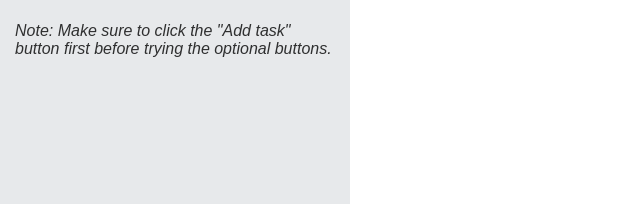
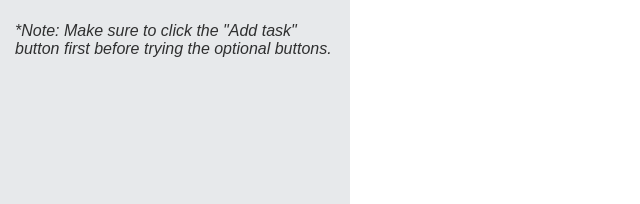
Before and after one commit to hazelnut6/To-do, a plain HTML site: page index.html in a window 1280 px wide. Shown: the part 592-796 px from the top of the page, 0-640 px from the left. Drawn offline with Linux system fonts and the light colour scheme.

Commit message:
Modify note section

```diff
--- a/index.html
+++ b/index.html
@@ -51,7 +51,7 @@
                 </div>
             </div>
             <div class="note">
-                <p>Note: Make sure to click the "Add task" button first before trying the optional buttons.</p>
+                <p>*Note: Make sure to click the "Add task" button first before trying the optional buttons.</p>
             </div>
         </section>
         <section class="main">
```
